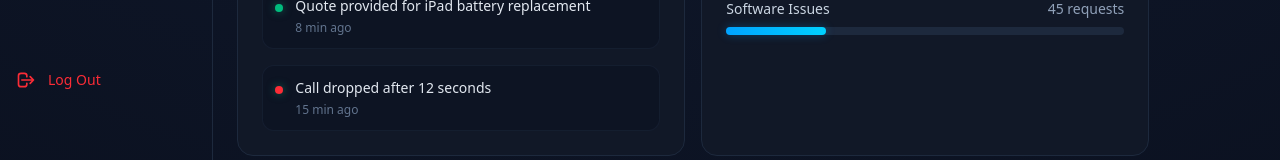
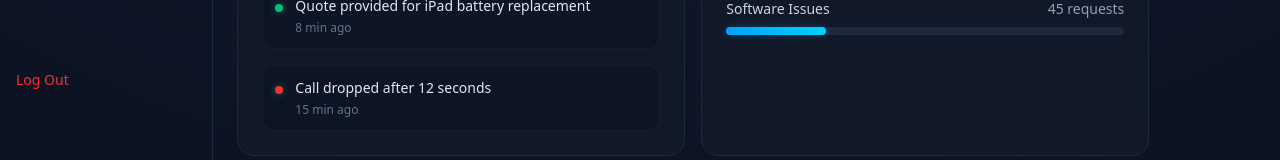
Before and after one commit to antnose/Assessment-Task, a React (Vite) app: page / in a window 1280 px wide. Shown: the part 1178-1338 px from the top of the page. Built offline with nearby package versions, Linux system fonts and the light colour scheme.

Commit message:
Make responsive play audio button

```diff
--- a/src/components/CallDetails/CallDetails.jsx
+++ b/src/components/CallDetails/CallDetails.jsx
@@ -46,7 +46,9 @@ const CallDetails = () => {
 
         <button className="w-full flex items-center justify-center gap-2 py-3 px-6 rounded-full border-t border-[#AD46FF]/30 bg-linear-to-r from-[#2e1a4a] via-[#3b1c5a] to-[#2e1a4a] text-[#C084FC] hover:brightness-110 transition-all shadow-inner">
           <img src={playBtn} alt="" />
-          <span className="font-medium text-lg">Play Audio Recording</span>
+          <span className="font-medium text-[14px] md:text-lg">
+            Play Audio Recording
+          </span>
         </button>
       </div>
     </div>
--- a/src/components/Sidebar/Sidebar.jsx
+++ b/src/components/Sidebar/Sidebar.jsx
@@ -51,22 +51,8 @@ const Sidebar = () => {
         </NavLink>
       ))}
 
-      <div className="flex items-end h-[67%]">
+      <div className="md:flex items-end h-[67%] hidden">
         <button className="flex items-center gap-3 w-full px-4 py-3 text-red-500 hover:bg-red-500/10 rounded-xl transition-all font-medium text-sm">
-          {/* Add a logout icon here if you have one */}
-          <svg
-            className="w-5 h-5"
-            fill="none"
-            stroke="currentColor"
-            viewBox="0 0 24 24"
-          >
-            <path
-              strokeLinecap="round"
-              strokeLinejoin="round"
-              strokeWidth="2"
-              d="M17 16l4-4m0 0l-4-4m4 4H7m6 4v1a3 3 0 01-3 3H6a3 3 0 01-3-3V7a3 3 0 013-3h4a3 3 0 013 3v1"
-            />
-          </svg>
           Log Out
         </button>
       </div>
```
